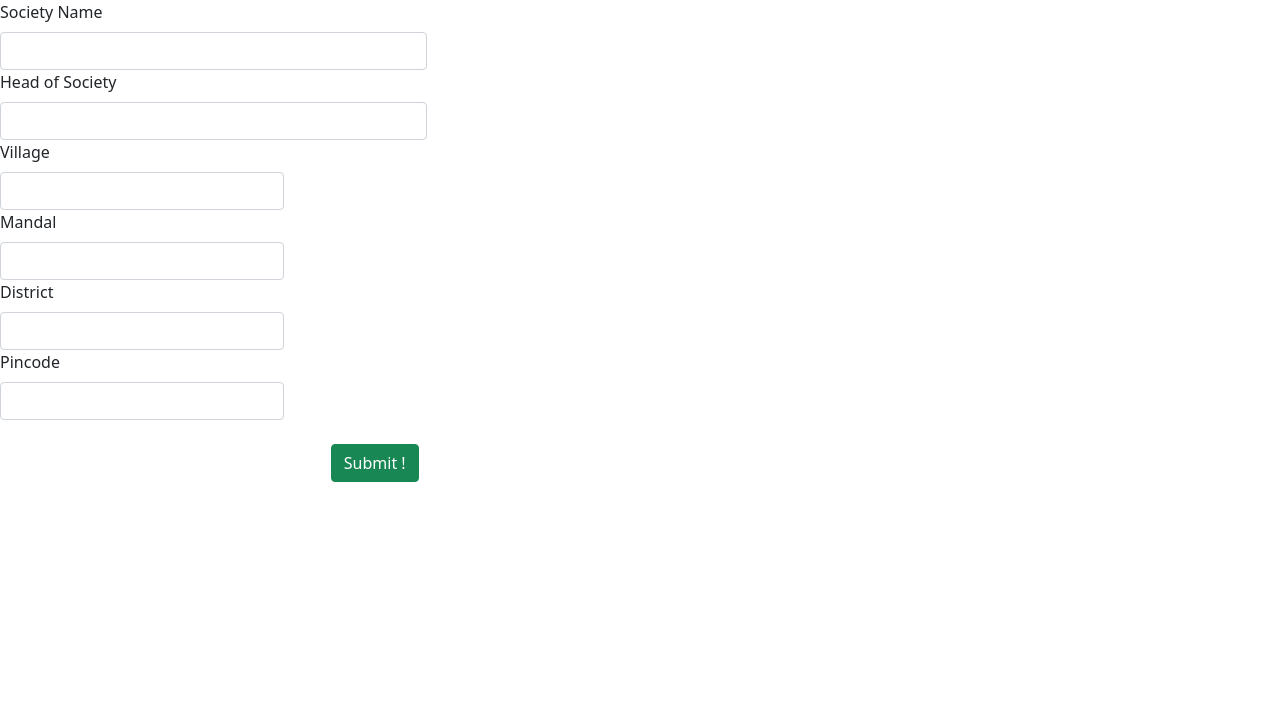
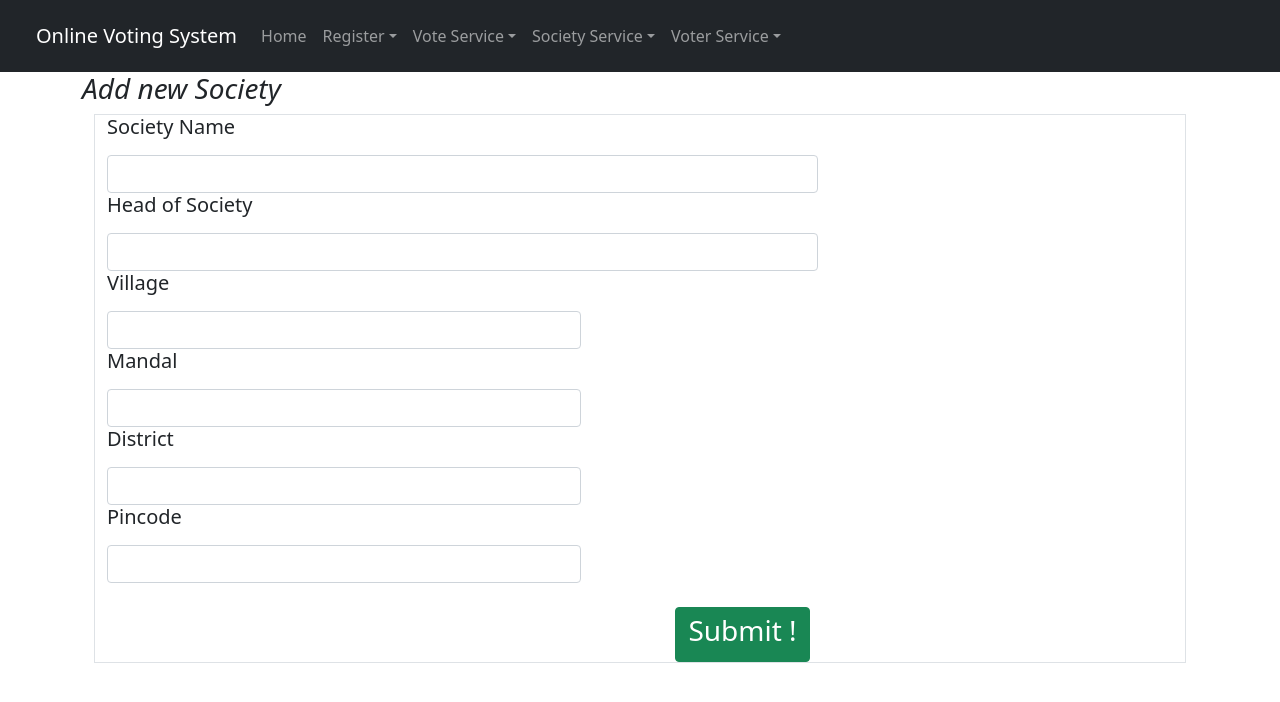
Before and after one commit to dextro-gear/ovsfrontend, a React (Create React App) app: page /addSociety in a window 1280 px wide. Shown: the top 702 px of the page. Built offline with nearby package versions, Linux system fonts and the light colour scheme.

Commit message:
validation and documentation added

```diff
--- a/src/components/pages/society/AddSociety.js
+++ b/src/components/pages/society/AddSociety.js
@@ -1,25 +1,25 @@
 import React, { useState } from "react";
 import DisplaySociety from "./DisplaySociety";
 import { event } from "jquery";
-import { addSociety } from "../../../service/SocietyService";
+import { addSociety } from "../../services/SocietyService";
+import Navbar from "../../Navbar";
+import commonStyle from "./commonStyle.module.css";
+import validationMessage from "./ValidationMessage";
 
 export default function AddSociety() {
-  // const society = {
-  //   societyName :"anj",
-  //   headOfSociety :"bhn",
-  //   village :"njm",
-  //   mandal :"sfgd",
-  //   district:213,
-  //   pincode:598,
-  // };
 
+/**
+ * creating references for field
+ */
   const societyNameRef = React.createRef();
   const headOfSocietyRef = React.createRef();
   const villageRef = React.createRef();
   const mandalRef = React.createRef();
   const districtRef = React.createRef();
   const pincodeRef = React.createRef();
-
+/**
+ * stating initial state of feilds
+ */
   const initialState = {
     societyName: undefined,
     headOfSociety: undefined,
@@ -30,16 +30,26 @@ export default function AddSociety() {
     errMsg: undefined,
     newSociety: undefined,
     formStatus: false,
+
+    validations:{
+      pincode:undefined
+    },
   };
 
   const [currentState, setNewState] = useState(initialState);
+
+
 
   const submitHandler = (event) => {
     event.preventDefault();
 
     setNewState({...currentState, formStatus:true});
 
-
+    if(
+      currentState.validations.pincode
+    ){
+       return;
+    }
 
     let data = { ...currentState };
     const promise = addSociety(data);
@@ -56,20 +66,45 @@ export default function AddSociety() {
   const changeHandler = (ref) => {
     const fieldName = ref.current.name;
     const fieldValue = ref.current.value;
+    let validationMsg;
+    if (ref === pincodeRef){
+      validationMsg= validatePincode(fieldValue);
+    };
+
+    const newValidation = {...currentState.validations,[fieldName]: validationMsg};
     const newState = {
       ...currentState,
       [fieldName]: fieldValue,
       newSociety: undefined,
       errMsg: undefined,
+      validations:newValidation,
     };
+
+
     setNewState(newState);
   };
+
+  /**
+   * validation for pincode
+   */
+
+   const validatePincode = (pincode) => {
+    if ( pincode<1 || pincode.length < 6) {
+      return validationMessage.pincodeSixDigits;
+    }
+    return undefined;
+  };
+
   return (
     <div>
-      <form onSubmit={(event) => submitHandler(event)}>
-        <div className="col-md-4">
+      <Navbar/>
+      <div className="container">
+      <h3><i>Add new Society</i></h3>
+      <div className = "container">
+      <form class="needs-validation container container-sm border"  onSubmit={(event) => submitHandler(event)}>
+        <div className="col-md-8">
           <label htmlFor="title" className="form-label">
-            Society Name
+            <h5>Society Name </h5>
           </label>
           <input
             type="text"
@@ -77,12 +112,13 @@ export default function AddSociety() {
             name="societyName"
             ref={societyNameRef}
             onChange={() => changeHandler(societyNameRef)}
+            required
           />
         </div>
 
-        <div className="col-md-4">
+        <div className="col-md-8">
           <label htmlFor="title" className="form-label">
-            Head of Society
+            <h5>Head of Society</h5>
           </label>
           <input
             type="text"
@@ -90,11 +126,12 @@ export default function AddSociety() {
             name="headOfSociety"
             ref={headOfSocietyRef}
             onChange={() => changeHandler(headOfSocietyRef)}
+            required
           />
 
           <div className="col-md-8">
             <label htmlFor="validationServer02" className="form-label">
-              Village
+              <h5>Village</h5>
             </label>
             <input
               type="text"
@@ -102,12 +139,13 @@ export default function AddSociety() {
               name="village"
               ref={villageRef}
               onChange={() => changeHandler(villageRef)}
+              required
             />
           </div>
 
           <div className="col-md-8">
             <label htmlFor="title" className="form-label">
-              Mandal
+              <h5>Mandal</h5>
             </label>
             <input
               type="text"
@@ -115,12 +153,13 @@ export default function AddSociety() {
               name="mandal"
               ref={mandalRef}
               onChange={() => changeHandler(mandalRef)}
+              required
             />
           </div>
 
           <div className="col-md-8">
             <label htmlFor="title" className="form-label">
-              District
+              <h5>District</h5>
             </label>
             <input
               type="text"
@@ -128,12 +167,13 @@ export default function AddSociety() {
               name="district"
               ref={districtRef}
               onChange={() => changeHandler(districtRef)}
+              required
             />
           </div>
 
           <div className="col-md-8">
             <label htmlFor="title" className="form-label">
-              Pincode
+              <h5>Pincode</h5>
             </label>
             <input
               type="text"
@@ -141,15 +181,21 @@ export default function AddSociety() {
               name="pincode"
               ref={pincodeRef}
               onChange={() => changeHandler(pincodeRef)}
+              required
             />
           </div>
+          {currentState.validations.pincode ?(
+            <div className={commonStyle.error}>
+              {currentState.validations.pincode}
+            </div>
+          ):("")}
           <br />
           <div className="d-grid gap-2 d-md-flex justify-content-md-end">
             <button
               className="btn btn-success me-md-2 btn-border-radius-lg"
               type="submit"
             >
-              Submit !
+              <h3>Submit !</h3>
             </button>
           </div>
         </div>
@@ -175,5 +221,7 @@ export default function AddSociety() {
         ""
       )}
     </div>
+    </div>
+    </div>
   );
 }
--- a/src/components/pages/society/GetSocietyById.js
+++ b/src/components/pages/society/GetSocietyById.js
@@ -1,6 +1,7 @@
 import React, { useState } from "react";
 import DisplaySociety from "./DisplaySociety";
-import {fetchSociety} from "../../../service/SocietyService";
+import {fetchSociety} from "../../services/SocietyService";
+import Navbar from "../../Navbar";
 
 export default function GetSocietyById(){
   // society = {
@@ -45,6 +46,8 @@ export default function GetSocietyById(){
   }
     return (
       <div>
+        <Navbar/>
+       <div className="container container-sm border">
         <h3>
           <i>Get Society Details</i>
         </h3>
@@ -59,8 +62,8 @@ export default function GetSocietyById(){
               className="form-control"
             />
           </div>
-          <div className="justify-content-md-centre">
-            <button className="btn btn-success " type="submit">
+          <div className="d-grid gap-2 d-md-flex justify-content-md-centre">
+            <button className="btn btn-success me-md-2 btn-border-radius-lg " type="submit">
               Get Society !
             </button>
           </div>
@@ -86,6 +89,7 @@ export default function GetSocietyById(){
           ) :''
         }
         </div>
+        </div>
 
     );
   }
--- a/src/components/pages/society/SocietyHome.js
+++ b/src/components/pages/society/SocietyHome.js
@@ -8,7 +8,7 @@ export default function SocietyHome() {
       <Navbar />
       <div className={commonStyle.content}>
         <div>
-          <h3> Welcome to Society Module home.</h3>
+          <h2> Welcome to Society Module home.</h2>
         </div>
       </div>
     </div>
--- /dev/null
+++ b/src/components/pages/society/ValidationMessage.js
@@ -0,0 +1,4 @@
+const validationMessage ={
+pincodeSixDigits: "Pincode can't be negative or less than 6 digits", // check pincode is 6 digits only.
+}
+export default validationMessage;
--- a/src/service/SocietyService.js
+++ b/src/components/services/SocietyService.js
@@ -5,11 +5,28 @@ import axios from 'axios';
 
   const baseUrl="http://localhost:8585";
 
-   function fetchSociety(id){
-      const  url=baseUrl+"/societies/byid/"+id ;
+  /**
+ * This function fetches the society with given ID.
+ *
+ * @param {int} societyID ID of the society which has to be retrieved from back-end.
+ * @returns {Promise} A promise of the response from the back-end.
+ */
+
+   function fetchSociety(societyId){
+      const  url=baseUrl+"/societies/byid/"+societyId ;
       const promise=axios.get(url);
        return promise;
     }
+
+
+
+/**
+ * This function adds a new society in the database.
+ *
+ * @param {data} society object which must be saved
+ * @returns {Promise} A promise of the response from the back-end.
+ */
+
    function addSociety(data){
       const url = baseUrl+"/societies/add";
       let resquestData = {societyName:data.societyName,
```
